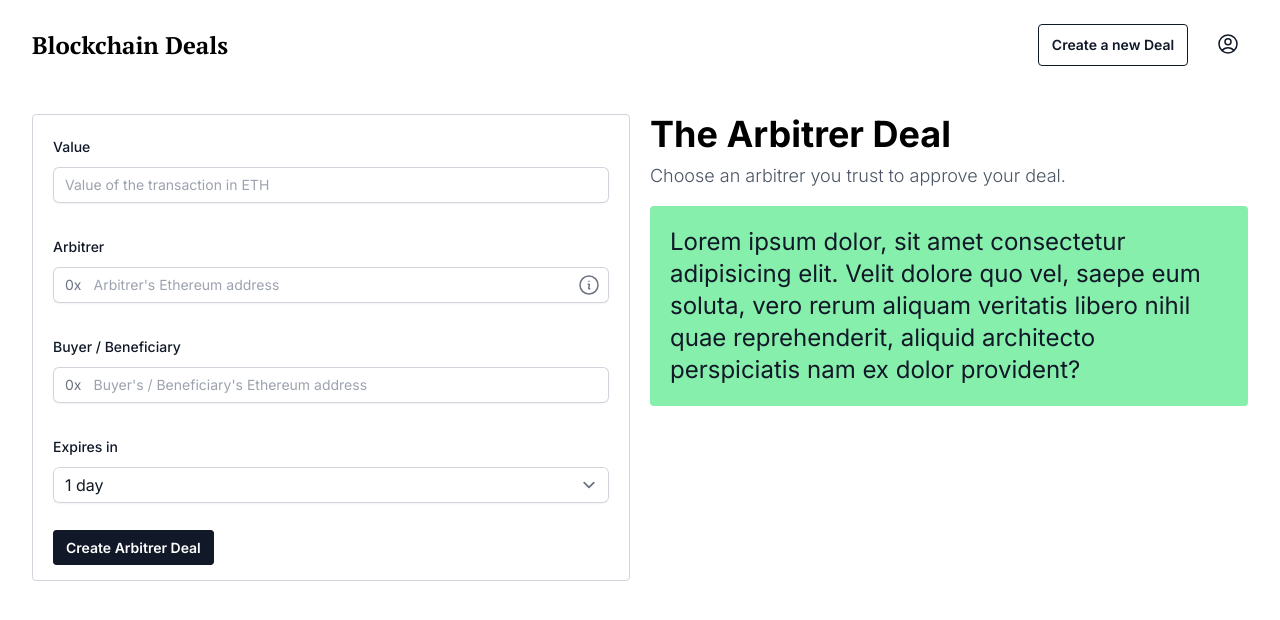
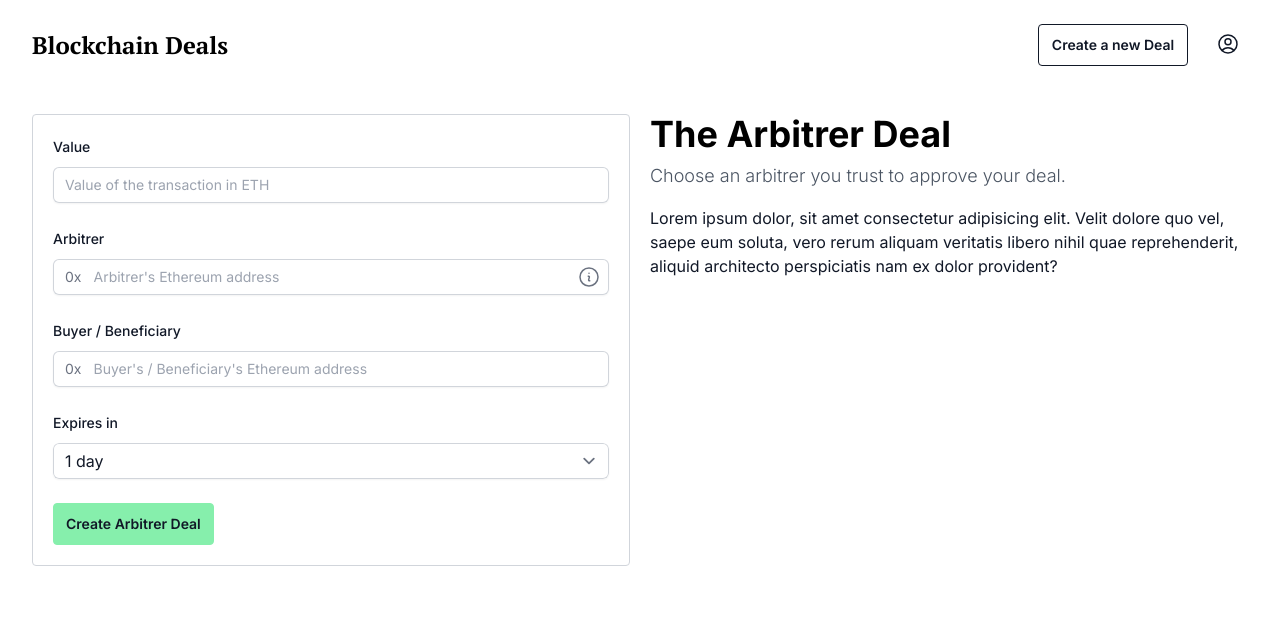
Before and after one commit to manuelbasanta/blockchain-deals, a Next.js app: page /new/arbitrer-deal in a window 1280 px wide. Shown: the top 620 px of the page. Built offline with nearby package versions, Linux system fonts and the light colour scheme.

Commit message:
input validation

```diff
--- a/components/pages/NewArbitrerDeal/NewArbitrerDeal.tsx
+++ b/components/pages/NewArbitrerDeal/NewArbitrerDeal.tsx
@@ -2,18 +2,17 @@
 import Button from "../../ui/Button/Button";
 import Input from "../../ui/Input/Input";
 import Selector from "../../ui/Selector/Selector";
-import Title from "../../ui/Title/Title";
 
 const NewArbitrerDeal = () => {
     return (
         <div className="grid grid-cols-1 md:grid-cols-2 gap-5 min-w-full">
             <div className="border border-gray-300 rounded p-5">
-                <form className="flex flex-col gap-8">
+                <form className="flex flex-col gap-6">
                     <Input label="Value" placeholder="Value of the transaction in ETH" type="number" />
                     <Input label="Arbitrer" prefix="0x" placeholder="Arbitrer's Ethereum address" type="text" info="This should be someone you and the beneficiary trust"/>
                     <Input label="Buyer / Beneficiary" prefix="0x" placeholder="Buyer's / Beneficiary's Ethereum address" type="text" />
-                    <Selector label="Expires in" items={['1 day', '3 days', '1 week']} onSelect={(selected) => console.log(selected)}/>
-                    <div>
+                    <Selector label="Expires in" items={['1 day', '3 days', '1 week', '3 weeks', '1 month', '3 months', '1 year']} onSelect={(selected) => console.log(selected)}/>
+                    <div className="flex">
                         <Button label="Create Arbitrer Deal" href="/new/arbitrer-deal/#submit" type="primary"/>
                     </div>
                 </form>
@@ -21,7 +20,7 @@ const NewArbitrerDeal = () => {
             <div>
                 <div className="text-4xl font-bold">The Arbitrer Deal</div>
                 <div className="text-lg font-light mt-2 text-gray-600">Choose an arbitrer you trust to approve your deal.</div>
-                <div className="text-2xl mt-4 text-gray-900 bg-green-300 p-5 rounded">Lorem ipsum dolor, sit amet consectetur adipisicing elit. Velit dolore quo vel, saepe eum soluta, vero rerum aliquam veritatis libero nihil quae reprehenderit, aliquid architecto perspiciatis nam ex dolor provident?</div>
+                <div className="text-md mt-4 text-gray-900 rounded">Lorem ipsum dolor, sit amet consectetur adipisicing elit. Velit dolore quo vel, saepe eum soluta, vero rerum aliquam veritatis libero nihil quae reprehenderit, aliquid architecto perspiciatis nam ex dolor provident?</div>
             </div>
         </div>
     );
--- a/components/ui/Button/Button.tsx
+++ b/components/ui/Button/Button.tsx
@@ -5,8 +5,8 @@ import Link from "next/link";
 const Button = ({ label, href, type = 'secondary', onClick = () => undefined}) => {
     const className = classNames(
         'py-2 px-3 text-center transition-all duration-200 rounded text-sm font-semibold leading-6 min-w-60 min-w-[150px]',
-        { 'text-gray-900 hover:bg-green-300 border border-gray-900': type === 'secondary' },
-        { 'text-white bg-gray-900 border border-gray-900 hover:text-green-300': type === 'primary' },
+        { 'text-gray-900 hover:text-white hover:bg-gray-900 hover:border-gray-900 border border-gray-900': type === 'secondary' },
+        { 'text-gray-900 bg-green-300 border border-green-300 hover:text-green-300 hover:bg-gray-900 hover:border-gray-900': type === 'primary' },
     );
     return (
         <Link href={href} className={className} onClick={onClick} >
--- a/components/ui/Input/Input.tsx
+++ b/components/ui/Input/Input.tsx
@@ -1,13 +1,28 @@
 "use client";
 
-const Input = ({ label, type, placeholder, prefix = null, info = null}) => {
+import classNames from "classnames";
+import { useState } from "react";
+
+const Input = ({ label, type, placeholder, validationText = 'Invalid input', prefix = null, info = null}) => {
+    const [touched, setTouched] = useState(false);
+    const [isValid, setIsValid] = useState(false);
+
+    const inputClassName = classNames(
+        'flex w-full items-center rounded-md shadow-sm ring-1 ring-inset ring-gray-300 focus-within:ring-2 focus-within:ring-inset focus-within:ring-green-300',
+        {'ring-2 mb-0 ring-inset ring-red-300 focus-within:ring-red-300': !isValid && touched}
+    )
+
+    const handleBlur = () => {
+        setTouched(true);
+    }
+
     return (
         <div>
             <label htmlFor={label} className="block text-sm font-medium leading-6 text-gray-900">{label}</label>
             <div className="mt-2">
-                <div className="flex w-full items-center rounded-md shadow-sm ring-1 ring-inset ring-gray-300 focus-within:ring-2 focus-within:ring-inset focus-within:ring-green-300">
+                <div className={inputClassName}>
                     { prefix && <span className="flex select-none items-center pl-3 text-gray-500 sm:text-sm">{prefix}</span>}
-                    <input autoComplete={label} type={type} name={label} id={label} className="block flex-1 border-0 bg-transparent py-1.5 text-gray-900 placeholder:text-gray-400 focus:ring-0 sm:text-sm sm:leading-6 truncate" placeholder={placeholder}></input>
+                    <input onBlur={handleBlur} autoComplete={label} type={type} name={label} id={label} className="block flex-1 border-0 bg-transparent py-1.5 text-gray-900 placeholder:text-gray-400 focus:ring-0 sm:text-sm sm:leading-6 truncate" placeholder={placeholder}></input>
                     {
                         info &&
                         <div className="mr-2 text-gray-500" title={info}>
@@ -18,6 +33,7 @@ const Input = ({ label, type, placeholder, prefix = null, info = null}) => {
                     }
                 </div>
             </div>
+            { (touched && !isValid) && <label className="block text-sm font-light leading-6 text-red-600 mt-1">{validationText}</label>}
         </div>
     );
 }
```
